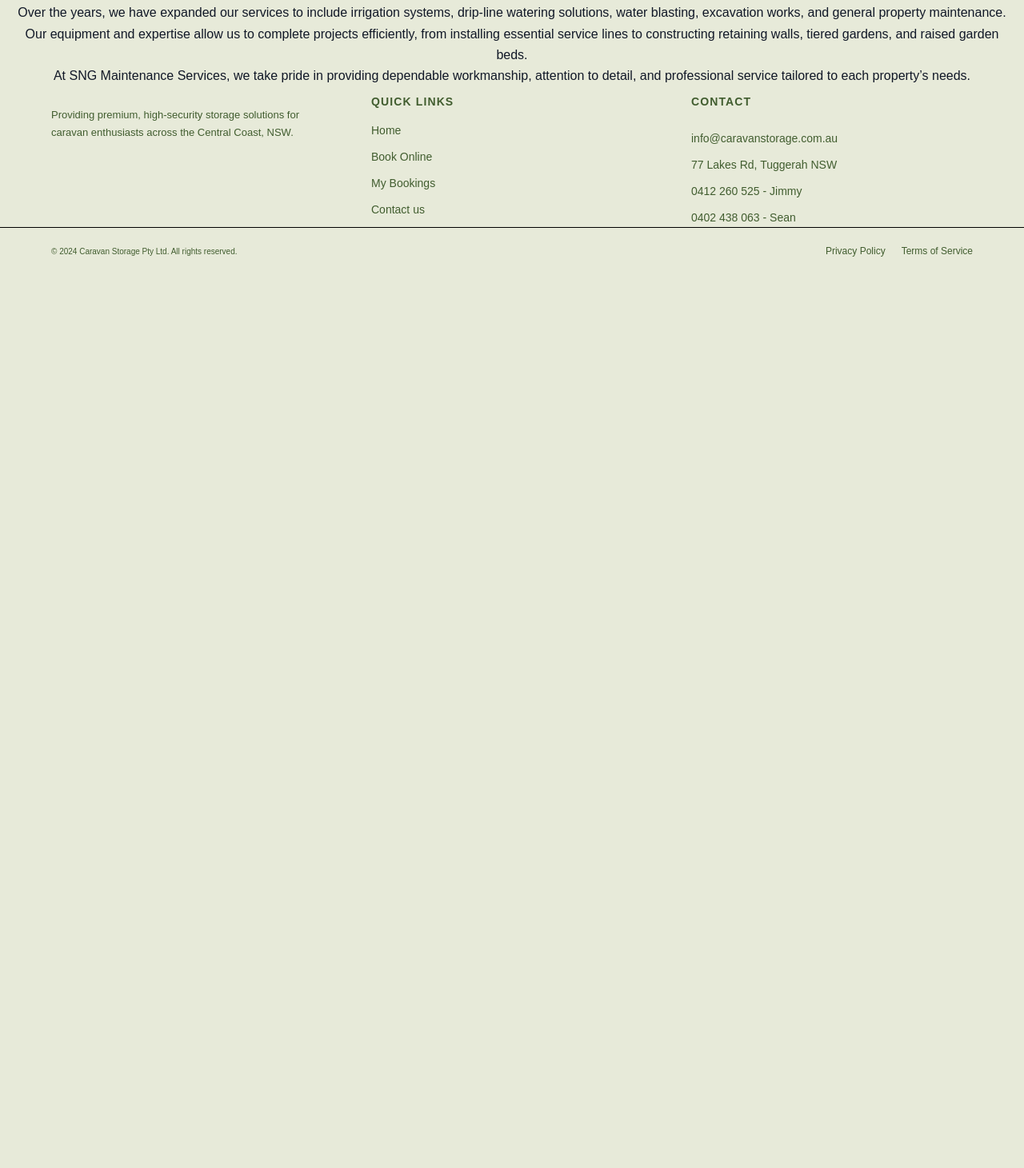
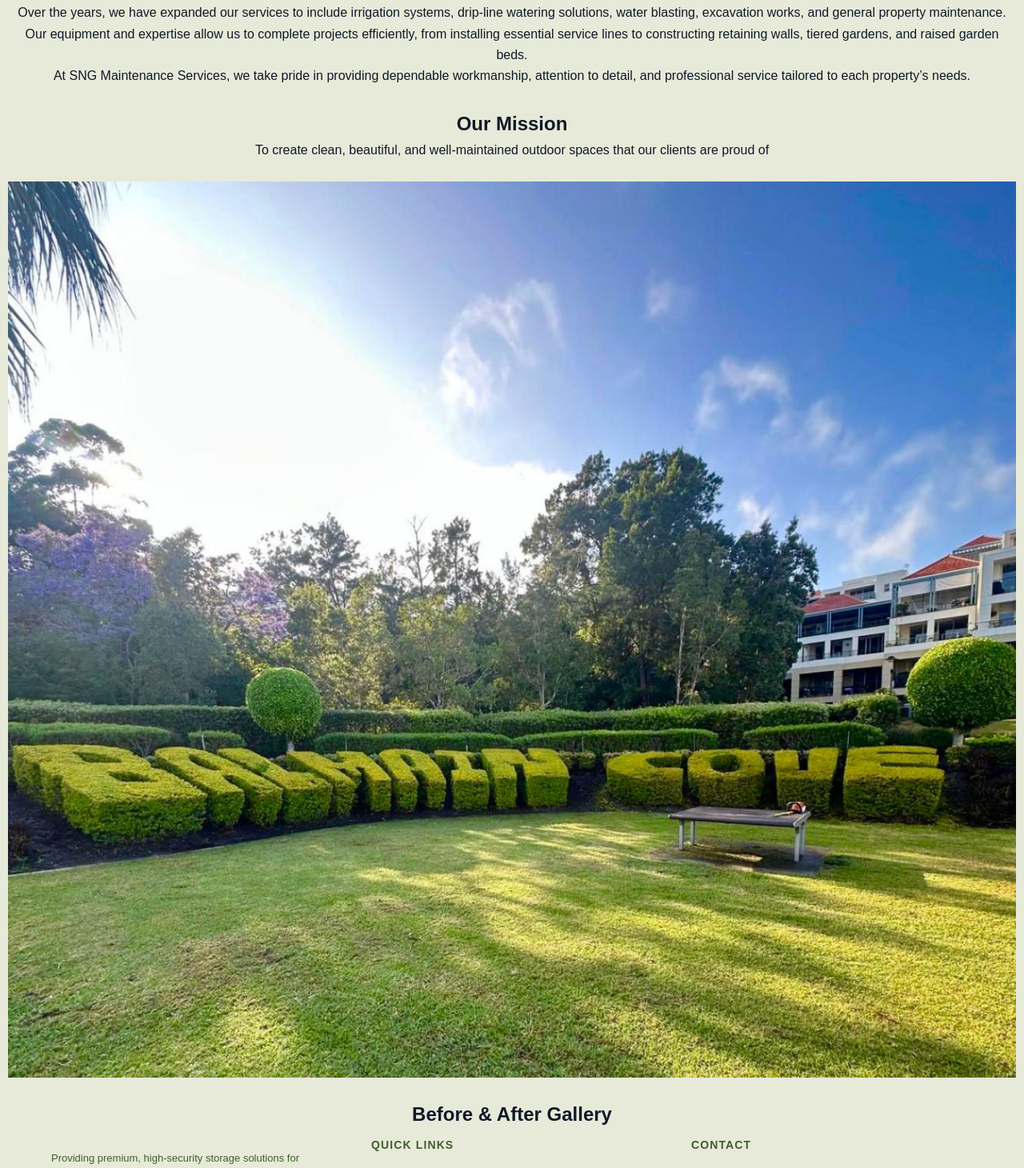
Before and after one commit to brandsbarrel/DNS, a React (Vite) app: page /about-company in a window 1280 px wide. Shown: the part 1140-2601 px from the top of the page at 80% size. Before the commit the page ends 1485 px from the top, so only its background shows below. Built offline with nearby package versions, Linux system fonts and the light colour scheme.

Commit message:
next our mission

```diff
--- a/src/Components/AboutCompany/WelcomeText.css
+++ b/src/Components/AboutCompany/WelcomeText.css
@@ -1,8 +1,17 @@
-.About_welcome_container{
+.About_welcome_container {
     text-align: center;
     padding: 10px;
 }
-.About_welcome_header{
+
+.About_welcome_header {
     font-size: x-large;
     font-weight: bold;
 }
+
+.About_mission_img {
+    width: 100%;
+    height: 100%;
+    object-fit: cover;
+    object-position: center;
+    display: block;
+}
--- a/src/Components/AboutCompany/WelcomeText.jsx
+++ b/src/Components/AboutCompany/WelcomeText.jsx
@@ -1,5 +1,5 @@
 import "./WelcomeText.css"
-
+import about_our_mission from "../../assets/Abour_our_mission.jpeg"
 const WelcomeText = () => {
     return (
         <>
@@ -14,6 +14,18 @@ const WelcomeText = () => {
                     Over the years, we have expanded our services to include irrigation systems, drip-line watering solutions, water blasting, excavation works, and general property maintenance. Our equipment and expertise allow us to complete projects efficiently, from installing essential service lines to constructing retaining walls, tiered gardens, and raised garden beds.
                     <br></br>
                     At SNG Maintenance Services, we take pride in providing dependable workmanship, attention to detail, and professional service tailored to each property’s needs.</p>
+                    <br></br>
+            <div className="About_our_mission">
+                <div className="About_welcome_header">Our Mission</div>
+                <p className="About_welcome_text">To create clean, beautiful, and well-maintained outdoor spaces that our clients are proud of</p>
+                <br></br>
+                <img className="About_mission_img" src={about_our_mission} />
+            </div>
+            <br></br>
+            <div className="About_ba_gallery">
+                <div className="About_welcome_header">Before & After Gallery</div>
+
+            </div>
 
             </div>
         </>
```
Also changed, not shown: src/assets/Abour_our_mission.jpeg (added).
